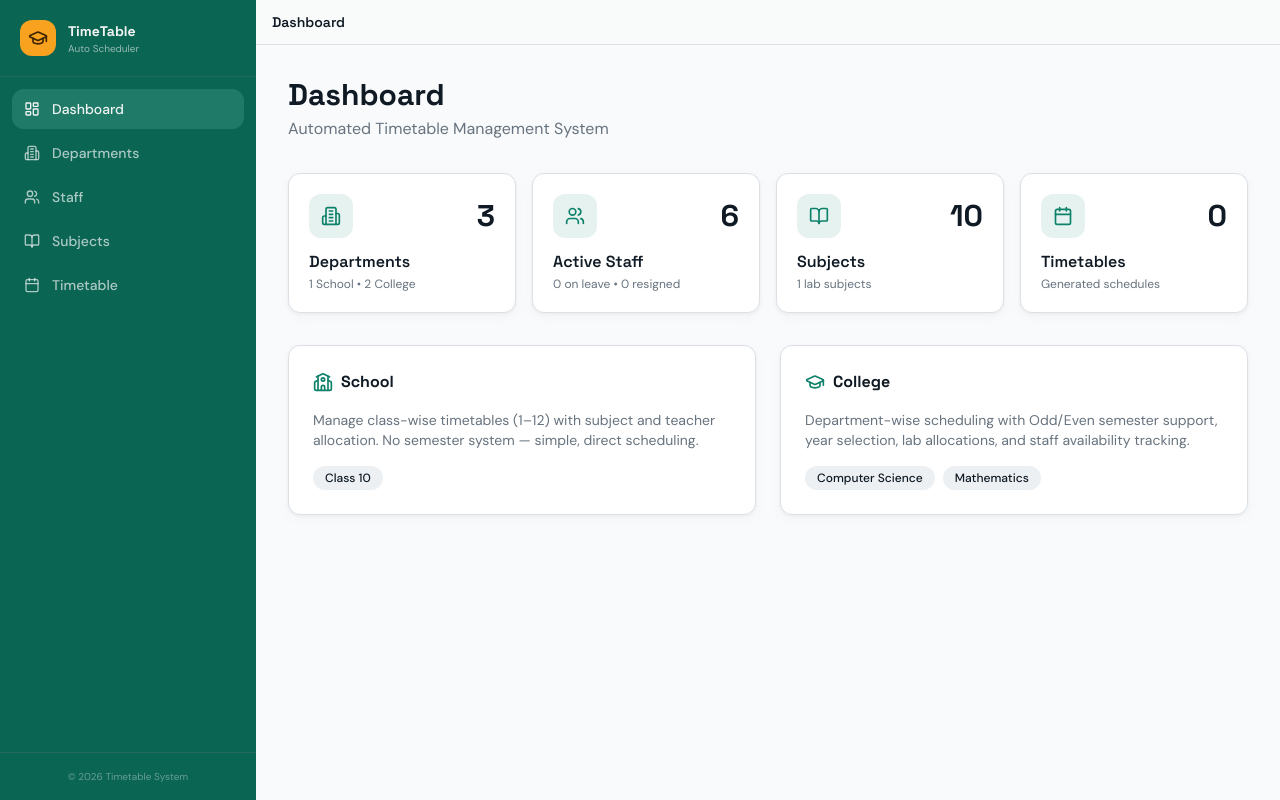
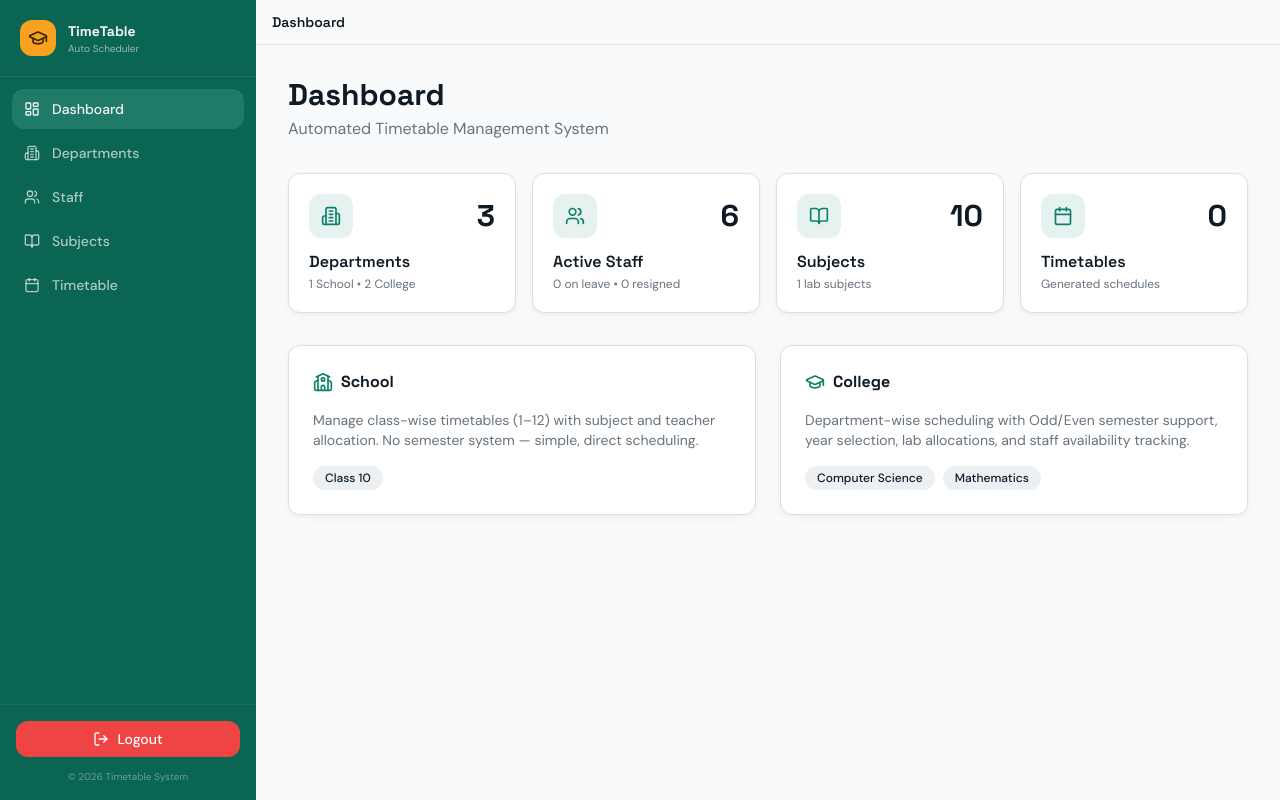
Before and after one commit to Dhivya-Fullstackwebdevelopment/Automated-timetable-generator-Admin, a React (Vite) app: page / in a window 1280 px wide. Built offline with nearby package versions, Linux system fonts and the light colour scheme; the HTML template or start-up script is replaced by a standard one.

Commit message:
added logout button

```diff
--- a/src/pages/Index.tsx
+++ b/src/pages/Index.tsx
@@ -14,6 +14,7 @@ import {
   Menu,
   X,
   GraduationCap,
+  LogOut,
 } from "lucide-react";
 
 type Page = "dashboard" | "departments" | "staff" | "subjects" | "timetable";
@@ -88,7 +89,19 @@ function AppContent() {
           })}
         </nav>
 
-        <div className="p-4 border-t border-sidebar-border">
+        <div className="p-4 border-t border-sidebar-border space-y-3">
+          <button
+            onClick={() => {
+              localStorage.clear();
+              sessionStorage.clear();
+              window.location.href = "/login";
+            }}
+            className="w-full flex items-center justify-center gap-2 px-3 py-2 rounded-lg bg-red-500 text-white text-sm font-medium hover:bg-red-600 transition-colors"
+          >
+            <LogOut className="w-4 h-4" />
+            Logout
+          </button>
+
           <p className="text-[10px] text-sidebar-foreground/40 text-center">
             © 2026 Timetable System
           </p>
```
